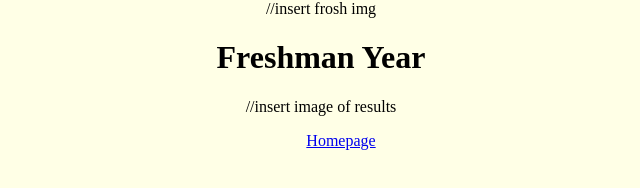
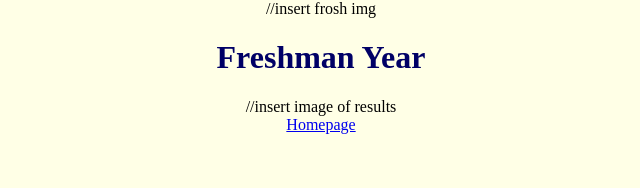
Before and after one commit to SSchultz1/SSchultz1.github.io, a plain HTML site: page freshman.html in a window 1280 px wide. Shown: the whole page, without its empty margins (319-959 px from the left). Drawn offline with Linux system fonts and the light colour scheme.

Commit message:
Updated 2/8/17 21:16

```diff
--- a/freshman.html
+++ b/freshman.html
@@ -7,7 +7,7 @@
         <h1>Freshman Year</h1>
         //insert image of results
         <nav>
-            <ul><a href="https://sschultz1.github.io/">Homepage</a></ul>
+            <a href="https://sschultz1.github.io/">Homepage</a>
         </nav>
     </body>
 </html>
--- a/freshstyle.css
+++ b/freshstyle.css
@@ -5,5 +5,7 @@ body {
     padding: 0;
     text-align: center;
     background-color: #ffffe6;
-
 }
+h1{
+    color:#000066;
+}
```
